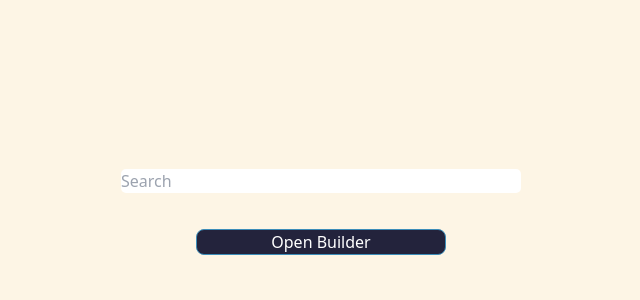
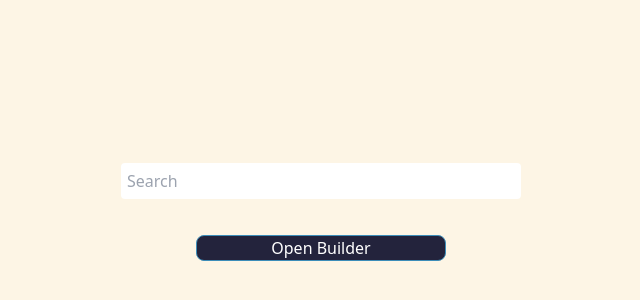
Before and after one commit to bosi-programming/startpage, a SvelteKit app: page / in a window 1280 px wide. Shown: the part 180-480 px from the top of the page, without its empty margins (319-959 px from the left). Built offline with nearby package versions, Linux system fonts and the light colour scheme.

Commit message:
Better Search and Column styles

```diff
--- a/src/components/Column.svelte
+++ b/src/components/Column.svelte
@@ -25,7 +25,7 @@
 						href={site.url}
 						target="_self"
 						rel="noopener"
-						class="block px-0 py-2 text-details text-primary-on-light dark:text-primary-on-dark"
+						class="block px-0 py-1.5 text-details text-primary-on-light dark:text-primary-on-dark"
 						>{site.name}</a
 					>
 				</li>
--- a/src/components/Search.svelte
+++ b/src/components/Search.svelte
@@ -6,18 +6,5 @@
 	type="text"
 	placeholder="Search"
 	on:input={(e) => searchSites(e.currentTarget.value)}
+	class="mx-auto p-1.5 mb-5 mt-0 rounded outline-transparent w-3/4 sm:w-[400px]"
 />
-
-<style>
-	input {
-		outline: transparent;
-		width: calc(100vw - 64px);
-		margin: 0 auto 20px;
-		border-radius: 5px;
-	}
-	@media (min-width: 1023px) {
-		input {
-			width: 400px;
-		}
-	}
-</style>
```
